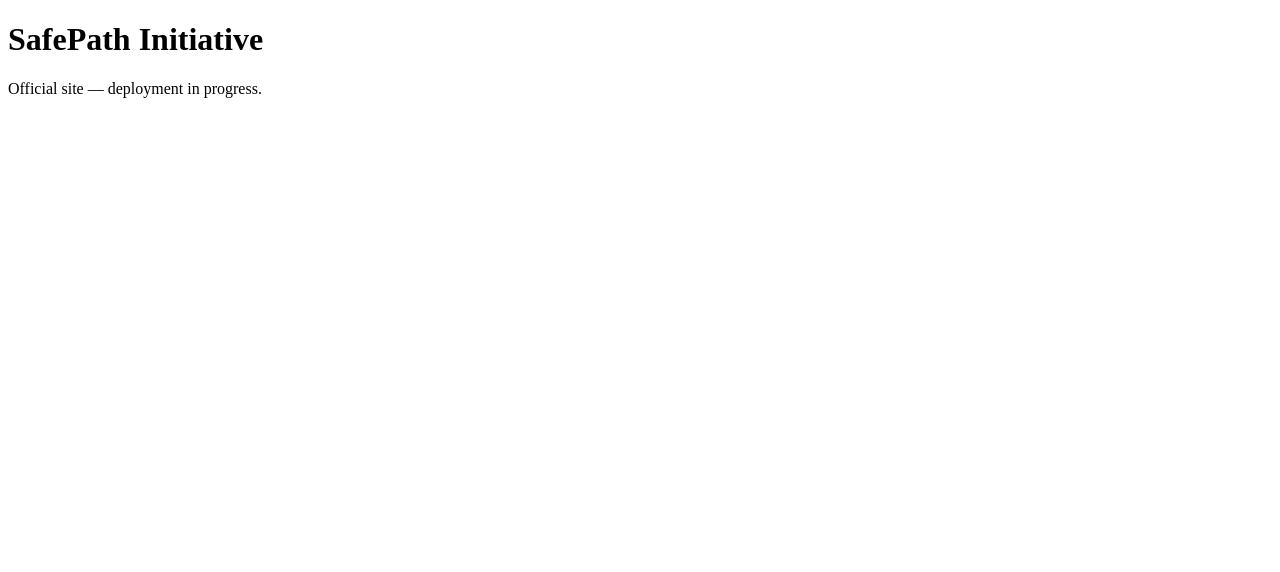
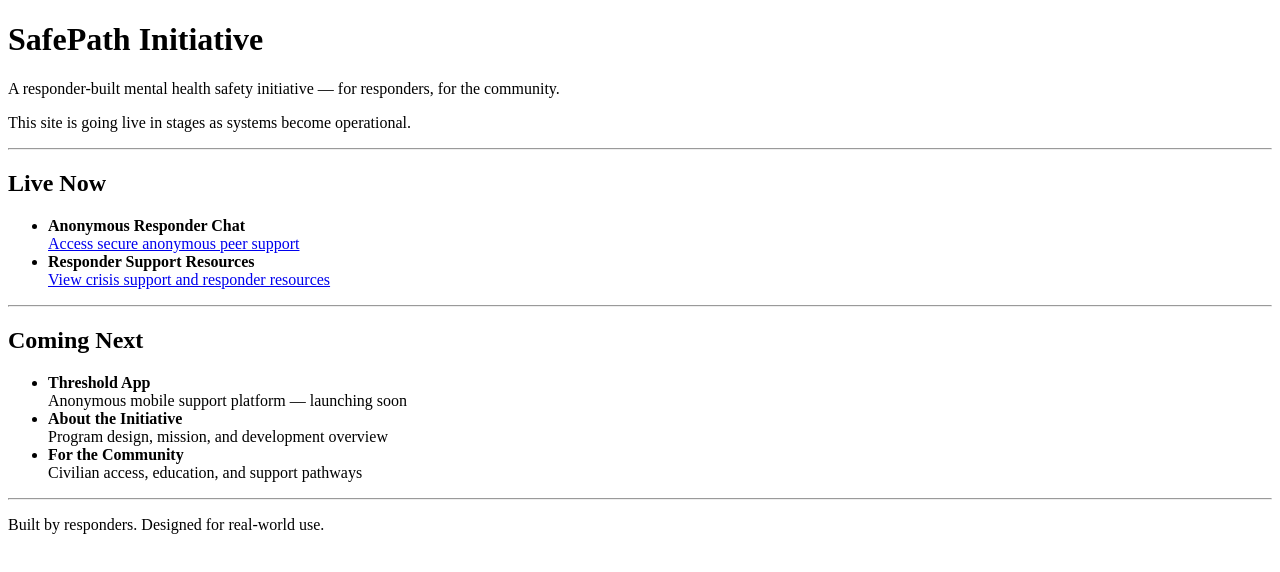
Before and after one commit to SafePath-admin/SafePath-website, a plain HTML site: page index.html in a window 1280 px wide. Drawn offline with Linux system fonts and the light colour scheme.

Commit message:
Update homepage with staged launch navigation

```diff
--- a/index.html
+++ b/index.html
@@ -6,7 +6,64 @@
   <meta name="viewport" content="width=device-width, initial-scale=1.0" />
 </head>
 <body>
+
   <h1>SafePath Initiative</h1>
-  <p>Official site — deployment in progress.</p>
+
+  <p>
+    A responder-built mental health safety initiative — for responders,
+    for the community.
+  </p>
+
+  <p>
+    This site is going live in stages as systems become operational.
+  </p>
+
+  <hr />
+
+  <h2>Live Now</h2>
+
+  <ul>
+    <li>
+      <strong>Anonymous Responder Chat</strong><br />
+      <a href="https://tlk.io/safepath-anonymous-chat" target="_blank" rel="noopener">
+        Access secure anonymous peer support
+      </a>
+    </li>
+
+    <li>
+      <strong>Responder Support Resources</strong><br />
+      <a href="/support.html">
+        View crisis support and responder resources
+      </a>
+    </li>
+  </ul>
+
+  <hr />
+
+  <h2>Coming Next</h2>
+
+  <ul>
+    <li>
+      <strong>Threshold App</strong><br />
+      Anonymous mobile support platform — launching soon
+    </li>
+
+    <li>
+      <strong>About the Initiative</strong><br />
+      Program design, mission, and development overview
+    </li>
+
+    <li>
+      <strong>For the Community</strong><br />
+      Civilian access, education, and support pathways
+    </li>
+  </ul>
+
+  <hr />
+
+  <p>
+    Built by responders. Designed for real-world use.
+  </p>
+
 </body>
 </html>
```
